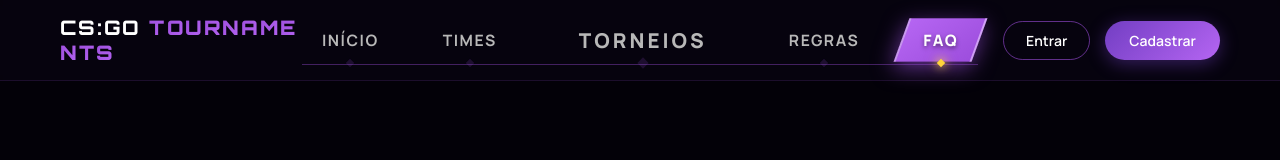
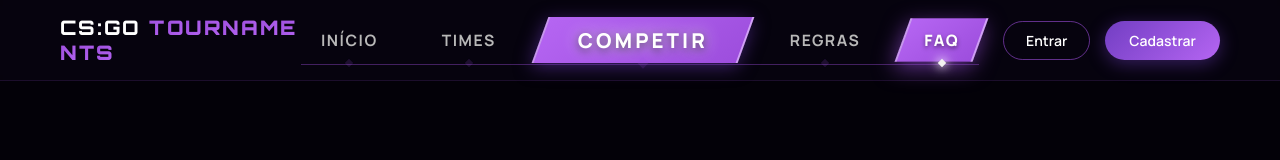
Before and after one commit to RafaelTejima/pi-roxo, a React (Vite) app: page /faq in a window 1280 px wide. Shown: the top 160 px of the page. Built offline with nearby package versions, Linux system fonts and the light colour scheme; no server answers.

Commit message:
navbar atualizada

```diff
--- a/src/componentes/Menu.jsx
+++ b/src/componentes/Menu.jsx
@@ -72,7 +72,7 @@ export default function Menu({ children }) {
             className={({ isActive }) => `nav-link nav-link-torneios ${isActive || location.pathname.startsWith('/torneios') ? 'ativo nav-item-ativo' : ''}`}
           >
             <div className="play-bg"></div>
-            <span className="play-text">TORNEIOS</span>
+            <span className="play-text">COMPETIR</span>
             <span className="diamond indicador-losango" aria-hidden="true"></span>
           </NavLink>
           <NavLink
--- a/src/componentes/menu.css
+++ b/src/componentes/menu.css
@@ -134,9 +134,22 @@
     box-shadow: 0 0 25px rgba(181, 101, 242, 0.85), 0 6px 22px rgba(157, 78, 221, 0.65);
 }
 
+/* TORNEIOS permanece destacado em roxo mesmo sem hover/ativo */
+.nav-link-torneios .play-bg {
+    opacity: 1;
+    visibility: visible;
+    background: linear-gradient(135deg, var(--roxo-vivo, #b565f2), var(--roxo-claro, #d69eff));
+}
+
 .nav-link-torneios:hover .play-text,
 .nav-link-torneios.ativo .play-text,
 .nav-link-torneios.nav-item-ativo .play-text {
+    font-weight: 900;
+    color: #ffffff;
+    text-shadow: 0 0 16px rgba(255, 255, 255, 0.9), 0 2px 8px rgba(0, 0, 0, 0.8);
+}
+
+.nav-link-torneios .play-text {
     font-weight: 900;
     color: #ffffff;
     text-shadow: 0 0 16px rgba(255, 255, 255, 0.9), 0 2px 8px rgba(0, 0, 0, 0.8);
@@ -239,8 +252,8 @@
 .nav-link.nav-item-ativo .diamond,
 .nav-link.nav-item-ativo .indicador-losango {
     opacity: 1;
-    background: #ffd43b;
-    box-shadow: 0 0 8px #ffd43b, 0 0 14px rgba(255, 212, 59, 0.6);
+    background: #f3f3f1;
+    box-shadow: 0 0 8px #fdfdfd, 0 0 14px rgb(250, 250, 250);
 }
 
 
```
